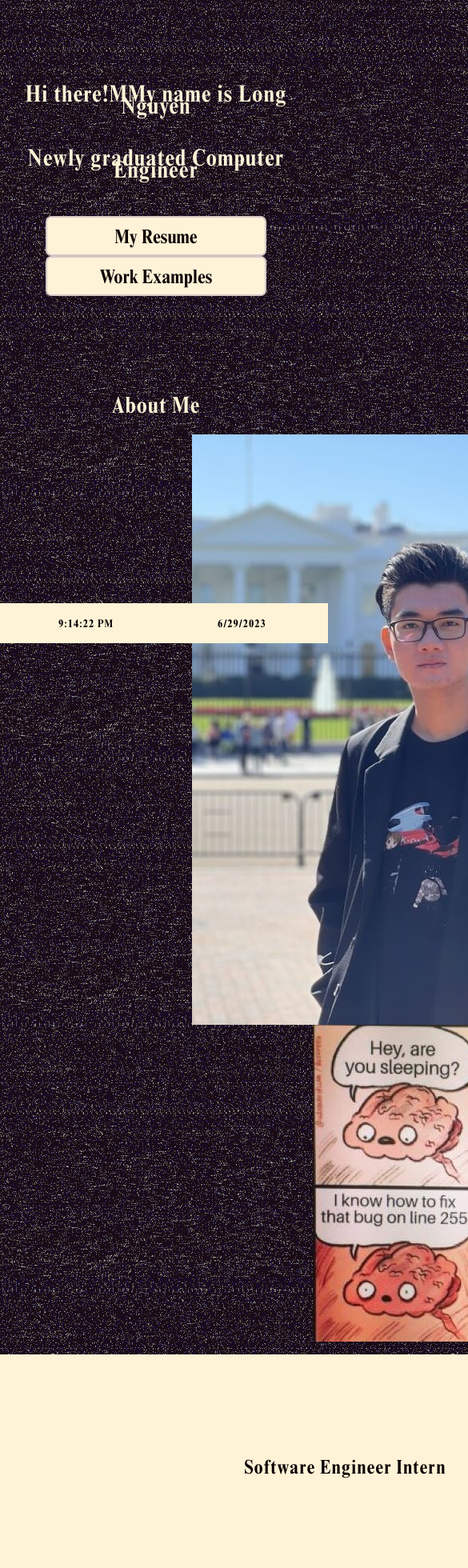
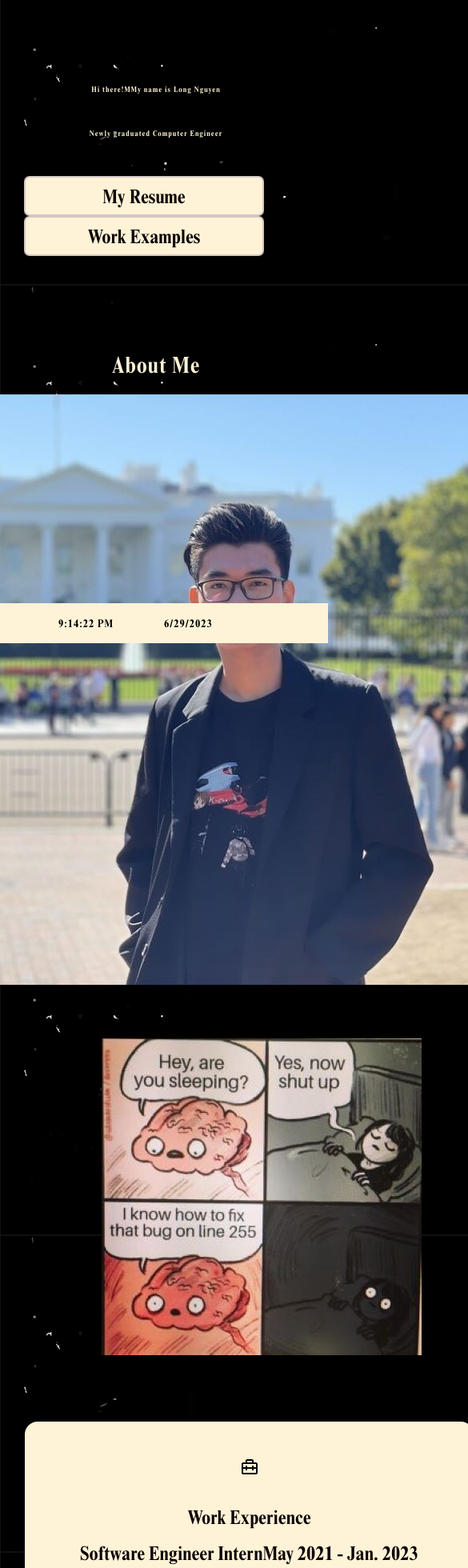
Before and after one commit to tenlalong/portfolio-website, a React (Create React App) app: page / in a window 390 px wide. Shown: the part 40-2000 px from the top of the page at 80% size, 585 px wide, since content can reach past the window. Built offline with nearby package versions, Linux system fonts and the light colour scheme.

Commit message:
Make other changes in media queries

```diff
--- a/src/index.css
+++ b/src/index.css
@@ -6,7 +6,7 @@ body {
   line-height: 0.5;
   -webkit-font-smoothing: antialiased;
   -moz-osx-font-smoothing: grayscale;
-  background: url(./background/vhs.gif);
+  background: url(./background/overlay.gif);
 }
 
 code {
@@ -45,6 +45,6 @@ header {
   }
 
   .about__card {
-    width: 100;
+    width: 100px;
   }
 }
--- a/src/pages/components/body/about/About.js
+++ b/src/pages/components/body/about/About.js
@@ -13,17 +13,25 @@ export default function About() {
       <h3>About Me</h3>
 
       <div className="container about__container">
-        <article className="image_container">
-          <article className="about_me-image">
-            <img src={Portrait} alt="me" style={{ marginLeft: "240px" }}></img>
-          </article>
-          <article className="about_me-image">
-            <img src={Code} alt="code" style={{ marginLeft: "318px" }}></img>
-          </article>
-        </article>
-
+        <div className="about_me-image">
           <div className="about__cards">
-          <article className="about__card">
+            <div className="about_me-image">
+              <img
+                src={Portrait}
+                alt="me"
+                // style={{ marginLeft: "240px" }}
+              ></img>
+            </div>
+            <div className="about_me-image">
+              <img src={Code} alt="code"
+              // style={{ marginLeft: "318px" }}
+              ></img>
+            </div>
+          </div>
+        </div>
+        <div className="about__content">
+          <div className="about__cards">
+            <button className="about__card">
               <BiBriefcaseAlt2
                 className="about__card-icon"
                 style={{ marginTop: "20px" }}
@@ -42,38 +50,41 @@ export default function About() {
                 <p class="company"> Assure Global Group</p>
                 <p class="location">Toronto, ON</p>
               </div>
-          </article>
-          <article className="about__card">
+            </button>
+            <button className="about__card">
               <MdSchool className="about__card-icon" />
               <p>Education</p>
               <p>Honours Bachelor's Degree in Computer Engineering</p>
               <p> York University Sep 2019 - May 2023</p>
-          </article>
-          <article className="about__card">
+            </button>
+            <button className="about__card">
               <BsPinterest className="about__card-icon" />
               <p>Interests</p>
               <p>
                 Software Development, Android Development, Machine Learning,
-              Computer Vision, Artificial Intelligence, Data Science, Embedded
-              Systems, and more!
-            </p>
-          </article>
-          <article className="about__card">
+               Computer Vision, Artificial Intelligence, Data Science, Embedded Systems, and more!</p>
+            </button>
+            <button className="about__card">
               <AiOutlineFileDone className="about__card-icon" />
               <p>Projects</p>
               <p>30+ completed</p>
               <p> Please check out my GitHub profile!</p>
-          </article>
-          <article className="about__card">
+            </button>
+            <button className="about__card">
               <p>
-              I do love coding a lot. I appreciate the fact that I cannot go to
-              sleep without finishing debugging my code. During my free time, I
-              usually work out, read mangas, or watch anime (rarely nowadays). I
-              am always seeking for new opportunities to learn and grow as a
-              person and as a professional. I also love to take risks. I am
-              currently looking for a new graduate SWE position.
+                I do love coding a lot. I appreciate the fact that I cannot go
+                to sleep without finishing debugging my code. During my free
+                time, I usually work out, read mangas, or watch anime (rarely
+                nowadays). I am always seeking for new opportunities to learn
+                and grow as a person and as a professional. I also love to take
+                risks. I am currently looking for a new graduate SWE positions.
               </p>
-          </article>
+            </button>
+
+            {/* <button href="#contact" className="btn btn-primary" style={{ marginLeft: "300px" }}>
+              Let's Connect!
+            </button> */}
+          </div>
         </div>
       </div>
     </section>
--- a/src/pages/components/body/about/about.css
+++ b/src/pages/components/body/about/about.css
@@ -1,9 +1,34 @@
+.work_header{
+    display: flex;
+    justify-content: space-between;
+    align-items: center;
+}
+
 .about__container {
     display: grid;
-    grid-template-columns: 1fr 1fr;
+    grid-template-columns: 35% 50%;
     gap: 15%;
     justify-items: center;
     align-items: center;
+}
+
+p {
+    color: #0c0002;
+}
+
+.about__me {
+    width: 80%;
+    aspect-ratio: 1/1;
+    border-radius: 2rem;
+    background: linear-gradient(
+        45deg,
+        transparent,
+        var(--color-primary),
+        transparent
+    );
+    display: grid;
+    place-items: center;
+    margin: 0 auto;
 }
 
 .about__me-image {
@@ -13,30 +38,37 @@
     transform: rotate(10deg);
     transition: var(--transition);
     margin-top: 35px;
+    display: grid;
+    grid-template-columns: 35% 50%;
+    gap: 15%;
     color: #0c0002;
 }
 
-  .about__me-image:first-child {
-    margin-left: 30px;
-  }
-
-  .about__me-image:last-child {
-    margin-top: 35px;
+.about__me-image:hover {
+    transform: rotate(0deg);
 }
 
 .about__cards {
     width: auto;
     display: flex;
-    flex-wrap: wrap;
+    grid-template-columns: repeat(1, 1fr);
+    flex-direction: column;
     gap: 2rem;
     margin-bottom: 35px;
 }
 
+.about_me-image:last-child {
+    margin-left: 30px;
+    margin-top: 35px;
+  }
+
 .about__card {
-    width: auto;
-    height: auto;
-    max-width: 500px;
+    background: var(--color-bg-variant);
+    border: 1px solid transparent;
+    border-radius: 1rem;
     padding: 2rem;
+    height: 350px;
+    width: 800px;
     text-align: center;
     transition: var(--transition);
     background-color: #fef3d7;
@@ -48,7 +80,62 @@
   justify-content: center;
 }
 
-  /* Small devices */
+.about__card:hover {
+    background: black;
+    border-color: var(--color-primary-variant);
+    cursor: default;
+}
+
+h3 {
+    color: #fef3d7;
+}
+
+.about__card:hover p {
+    color: #fef3d7;
+}
+
+.about__card:hover .about__card-icon {
+    fill: #fef3d7;
+}
+
+.about__card-icon {
+    font-size: 1.5rem;
+    color: var(--color-primary);
+    margin-bottom: 1rem;
+    fill: black;
+}
+
+.about__card h3 {
+    font-size: 1.5rem;
+    font-weight: 500;
+    margin-bottom: 1rem;
+}
+
+.about__content {
+    width: 90%;
+    margin: 0 auto;
+}
+
+.about__content p {
+    margin: 1rem 0 1.6rem;
+}
+
+button {
+  width: 200px;
+  height: 50px;
+  font-size: 25px;
+  background-color: rgb(40, 29, 85);
+  font-family: "Times New Roman MT Condensed Bold";
+  border-radius: 7px;
+  border: 2px solid #d3c7c7;
+  outline: none;
+  margin-right: 30px;
+}
+.btn btn-primary {
+    display: flex;
+    align-items: center;
+}
+
 @media screen and (max-width: 768px) {
     .about__container {
       grid-template-columns: 1fr;
@@ -56,19 +143,91 @@
     }
 
     .about__me {
-      width: 90%;
+      width: 100%;
+      margin-top: 0 auto;
+    }
+
+    .about__me-image {
+    display: flex;
+    flex-direction: column;
+    align-items: center;
+    text-align: center;
+    margin-top: 0;
+    }
+
+    .about__me-image img {
+      margin: 0 auto;
+      align-items: center;
     }
 
     .about__cards {
       width: 100%;
-    }
-
-    .about__content {
-      text-align: center;
+      grid-template-columns: 1fr;
     }
 
     .about__card {
         width: 100%;
         max-width: none;
+        height: auto;
+        padding: 1.5rem;
+      }
+
+    .about__content {
+      text-align: center;
+      margin-top: 2rem;
+    }
+
+    button {
+      width: 50%;
     }
   }
+
+
+  @media screen and (max-width: 390px) {
+    .about__container {
+      grid-template-columns: 1fr;
+      gap: 1rem;
+    }
+
+    .about__me {
+      width: 100%;
+      margin: 0 auto;
+    }
+
+    .about__me-image {
+      display: flex;
+      flex-direction: column;
+      align-items: center;
+      text-align: center;
+      margin-top: 0;
+    }
+
+    .about__me-image img {
+      margin: 0 auto;
+      align-items: center;
+      max-width: 100%;
+      height: auto;
+    }
+
+    .about__cards {
+      width: 100%;
+      grid-template-columns: 1fr;
+    }
+
+    .about__card {
+      width: 100%;
+      max-width: none;
+      height: auto;
+      padding: 1.5rem;
+    }
+
+    .about__content {
+      text-align: center;
+      margin-top: 2rem;
+    }
+
+    button {
+      width: 80%;
+      max-width: 300px;
+    }
+  }
--- a/src/pages/components/bottom-bar/BottomBar.css
+++ b/src/pages/components/bottom-bar/BottomBar.css
@@ -88,6 +88,6 @@
   }
 
   .current-date {
-
+    text-align: left;
   }
 }
--- a/src/pages/components/header/NameAmimation.js
+++ b/src/pages/components/header/NameAmimation.js
@@ -15,7 +15,7 @@ Currently looking for Software Engineer opportunities.`;
     let clearIntervalId;
 
     const animateName = () => {
-      if (index < fullName.length -1) {
+      if (index < fullName.length - 1) {
         setName((prevName) => prevName + fullName[index]);
         index++;
       } else {
@@ -43,8 +43,34 @@ Currently looking for Software Engineer opportunities.`;
     };
   }, []);
 
-  const lines = name.split("\n").map((line, index) => <div key={index} style={{ marginBottom: "50px", fontSize: "30px"}}>
-    {line}</div>);
+  // const lines = name.split("\n").map((line, index) => (
+  //   <div key={index} style={{ marginBottom: "50px", fontSize: "30px" }}>
+  //     {line}
+  //   </div>
+  // ));
 
-  return <div style={{ whiteSpace: "pre-wrap" }}>{lines}</div>;
+  const lines = name.split("\n").map((line, index) => {
+    let fontSize = "30px"; // Default font size
+    if (window.innerWidth <= 1024) {
+      fontSize = "20px"; // Font size for medium devices
+    }
+    if (window.innerWidth <= 768) {
+      fontSize = "15px"; // Font size for small devices
+    }
+    if (window.innerWidth <= 390) {
+      fontSize = "10px"; // Font size for extra small devices
+    }
+
+    return (
+      <div key={index} style={{ marginBottom: "50px", fontSize }}>
+        {line}
+      </div>
+    );
+  });
+
+  return (
+    <div className="name-animation-container">
+      <div style={{ whiteSpace: "pre-wrap" }}>{lines}</div>
+    </div>
+  );
 }
--- a/src/pages/components/header/header.css
+++ b/src/pages/components/header/header.css
@@ -1,3 +1,9 @@
+.name-animation-container {
+  overflow: hidden; /* Hide any overflowing text */
+  white-space: nowrap; /* Ensure the text stays on a single line */
+  text-overflow: ellipsis; /* Add an ellipsis (...) if the text exceeds the container */
+  max-width: 100%;
+}
 
 .headButtons {
   display: flex;
@@ -38,9 +44,49 @@
     grid-gap: 20px; /* Adjust the grid gap as needed */
   }
 
+  .name-animation-container {
+    font-size: 25px; /* Adjust the font size for medium devices */
+  }
+
   .left-button,
   .right-button,
   .mid-button {
     width: 100%; /* Set the buttons to 100% width to fill the container */
   }
 }
+
+/* Media Queries (Small Devices) */
+@media screen and (max-width: 768px) {
+  .buttons-container {
+    grid-template-columns: 1fr; /* Change the grid to a single column */
+    grid-gap: 10px; /* Adjust the grid gap as needed */
+  }
+
+  .name-animation-container {
+    font-size: 15px; /* Adjust the font size for medium devices */
+  }
+
+  .left-button,
+  .right-button,
+  .mid-button {
+    width: 100%; /* Set the buttons to 100% width to fill the container */
+  }
+}
+
+/* Media Queries (Extra Small Devices) */
+@media screen and (max-width: 390px) {
+  .buttons-container {
+    grid-template-columns: 1fr; /* Change the grid to a single column */
+    grid-gap: 5px; /* Adjust the grid gap as needed */
+  }
+
+  .name-animation-container {
+    font-size: 5px; /* Adjust the font size for medium devices */
+  }
+
+  .left-button,
+  .right-button,
+  .mid-button {
+    width: 100%; /* Set the buttons to 100% width to fill the container */
+  }
+}
```
Also changed, not shown: src/background/bground.gif (added), src/background/overlay.gif (added). Lines whose indentation alone changed are shown as unchanged.
